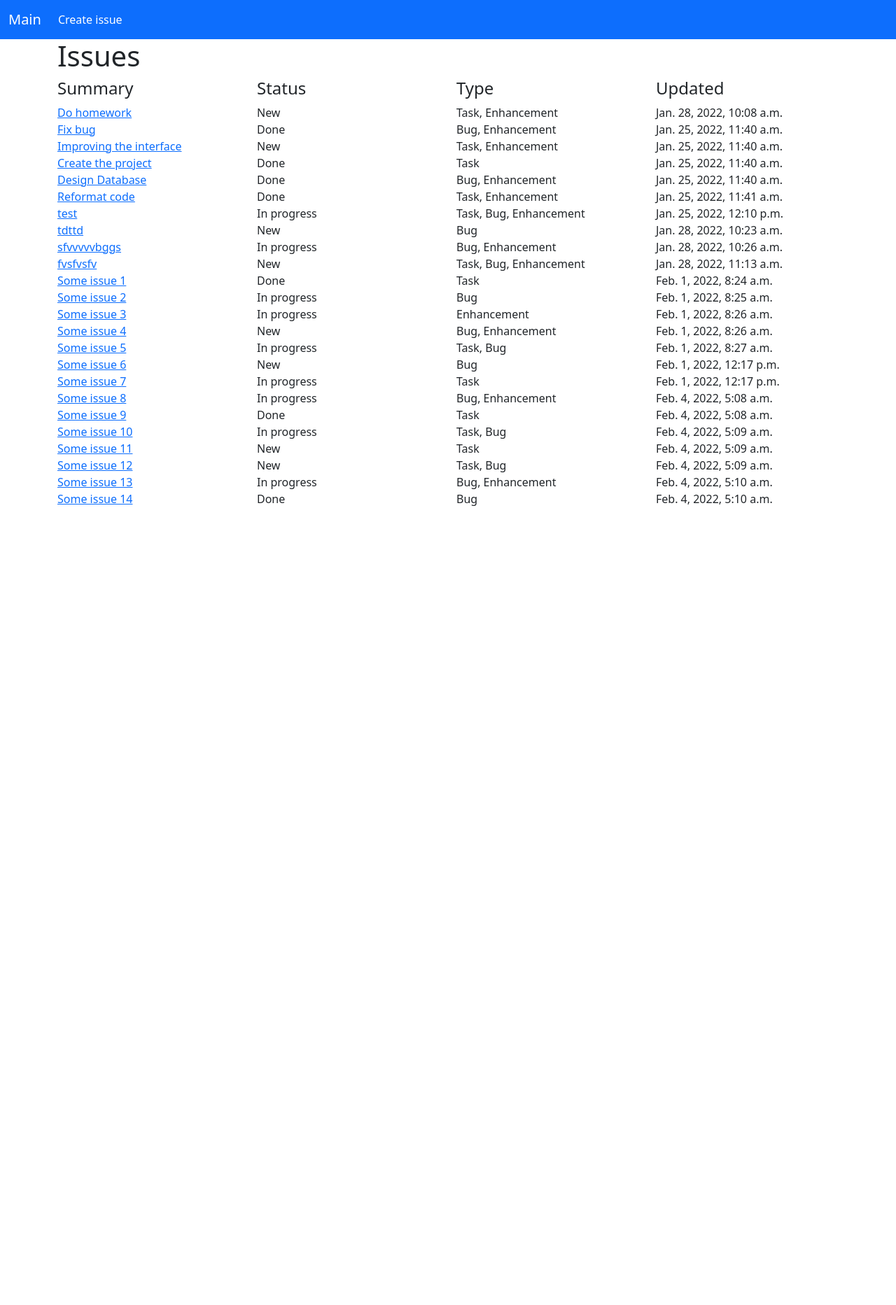
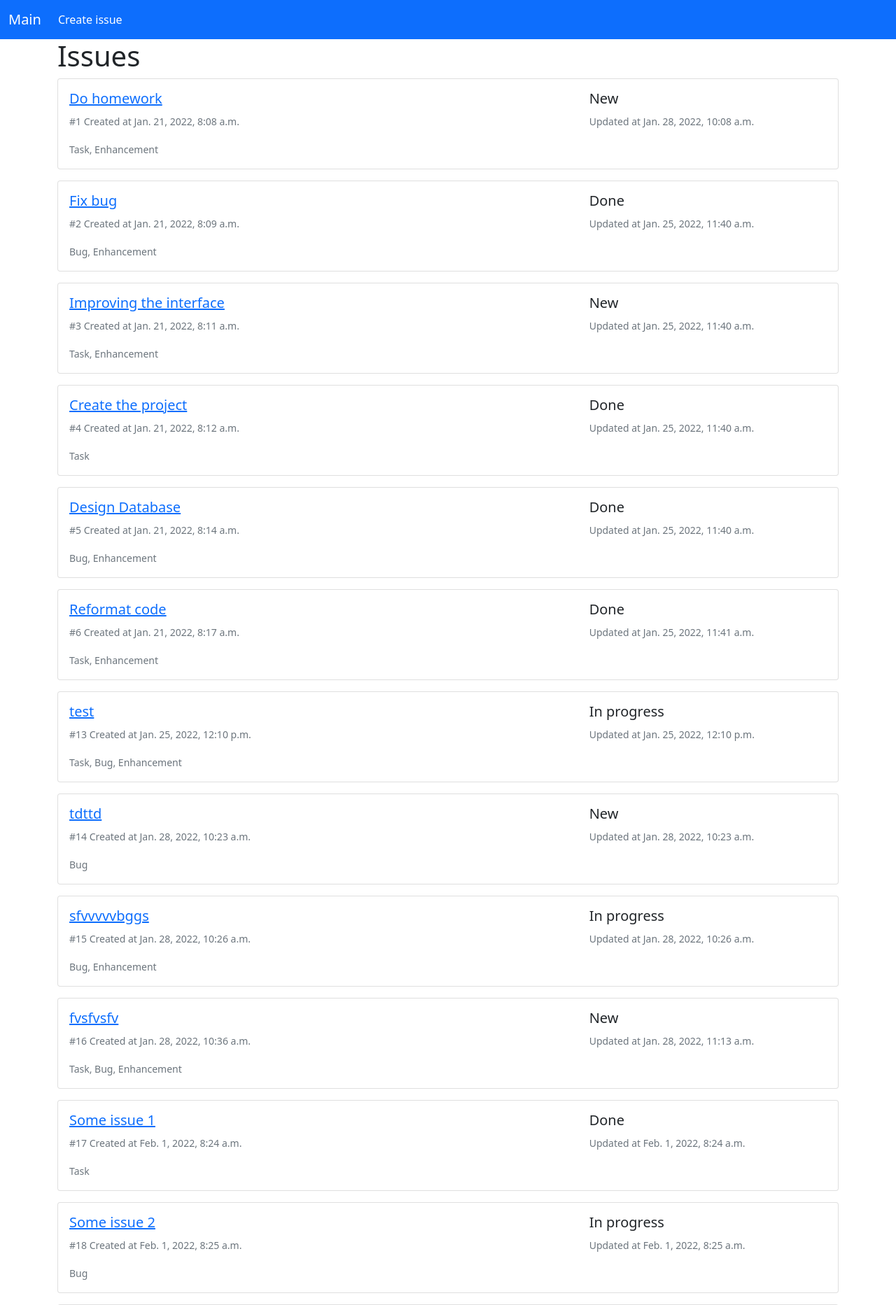
Before and after one commit to Irbiss555/issue_tracker, a Django app: page / in a window 1280 px wide. Shown: the top 1865 px of the page at 70% size. Before the commit the page ends 723 px from the top, so only its background shows below. Run offline with Django 3.2, Linux system fonts and the light colour scheme; data comes from the database, SQL or seed files in the repository.

Commit message:
#10 Изменил отображение задач в index.html

```diff
--- a/issue_tracker/templates/index.html
+++ b/issue_tracker/templates/index.html
@@ -3,39 +3,29 @@
 
 {% block content %}
 <h1>Issues</h1>
-  <div class="row">
-      <div class="col">
-      <h4>Summary</h4>
-      </div>
-      <div class="col">
-          <h4>Status</h4>
-      </div>
-      <div class="col">
-          <h4>Type</h4>
-      </div>
-        <div class="col">
-          <h4>Updated</h4>
-      </div>
-    </div>
-  {% for issue in issues %}
-  <div class="row">
-  <div class="col">
-    <a href="{% url 'detail_issue' issue.pk %}"> {{ issue.summary }}</a>
-  </div>
-  <div class="col">
-  {{ issue.status.title }}
-  </div>
-  <div class="col">
-      {% for type in issue.type.all %}
+
+{% for issue in issues %}
+<div class="card mb-3">
+  <div class="row g-0">
+      <div class="col-md-8">
+          <div class="card-body">
+              <h5 class="card-title"><a href="{% url 'detail_issue' issue.pk %}"> {{ issue.summary }}</a></h5>
+              <p class="card-text"><small class="text-muted">#{{ issue.pk }} Created at {{ issue.created_at }}</small></p>
+              <p class="card-text"><small class="text-muted">{% for type in issue.type.all %}
           {% if type == issue.type.last %}
               {{ type.title }}
           {% else %}
               {{ type.title }},
           {% endif %}
-      {% endfor %}
-  </div>
-  <div class="col">
-      {{ issue.updated_at }}
+      {% endfor %}</small></p>
+          </div>
+      </div>
+      <div class="col-md-4">
+          <div class="card-body">
+              <h5 class="card-title">{{ issue.status.title }}</h5>
+              <p class="card-text"><small class="text-muted">Updated at {{ issue.updated_at }}</small></p>
+          </div>
+      </div>
   </div>
 </div>
 {% endfor %}
```
